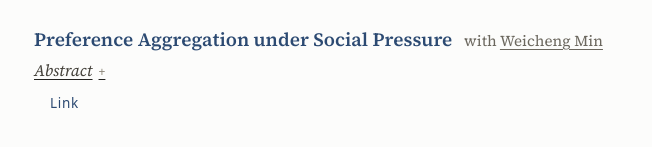
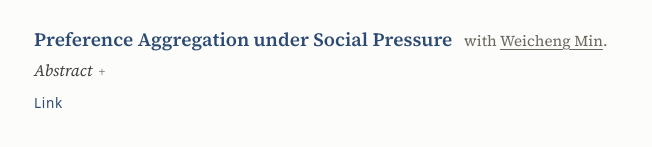
Before and after one commit to JinzheW/jinzhe-wang-academic-site, a website: page index.html in a window 1280 px wide. Shown: the part 665-812 px from the top of the page, 108-760 px from the left. Drawn offline with Linux system fonts and the light colour scheme.

Commit message:
Update index.html

```diff
--- a/index.html
+++ b/index.html
@@ -107,7 +107,7 @@
             <article class="paper">
               <div class="paper-heading">
                 <span class="paper-title">Preference Aggregation under Social Pressure</span>
-                <span class="paper-meta">with <a class="coauthor-link" href="https://weichengmin.weebly.com/" target="_blank" rel="noreferrer">Weicheng Min </span>
+                <span class="paper-meta">with <a class="coauthor-link" href="https://weichengmin.weebly.com/" target="_blank" rel="noreferrer">Weicheng Min</a>. </span>
               </div>
 
               <details class="abstract">
```
